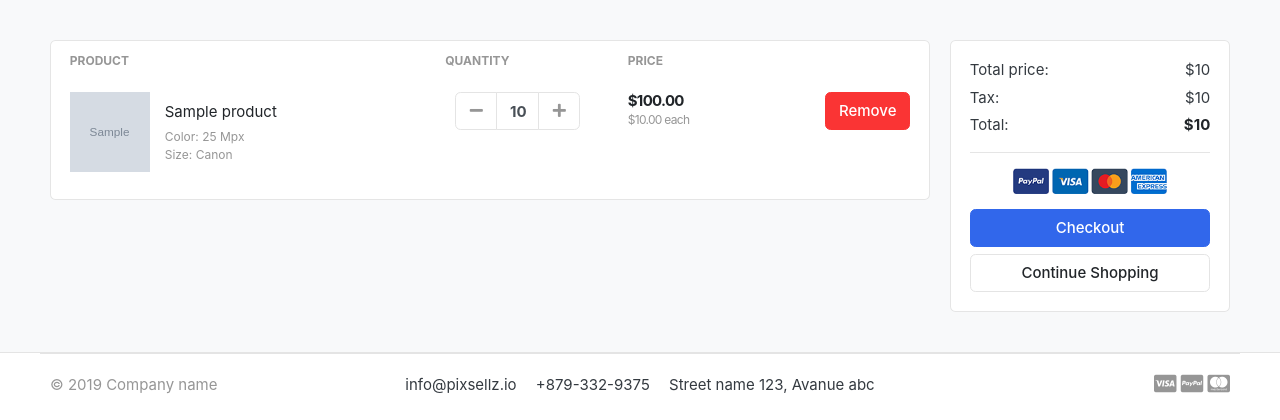
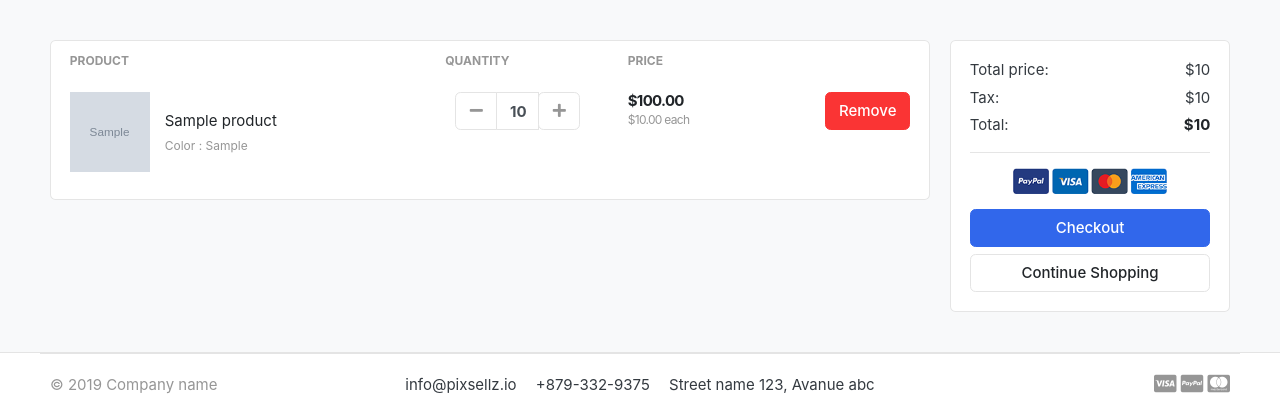
Before and after one commit to Shravyavenishetty/Django-Ecommerce-Project, a Django app: template templates/store/cart.html in a window 1280 px wide. Shown: the part 118-538 px from the top of the page. Run offline with Django 3.2, Linux system fonts and the light colour scheme; tables that the repository leaves empty hold one stand-in row (values such as "Sample post"); the template is opened without the code that fills it: values that come from a table or form of the project are taken from there, most other values are stand-ins (such as "Sample title", 1, 10 or a date in 2020); grey boxes marked "Sample" are stand-in pictures; parts of the project's set-up code (start-up, migrations or seed data) failed here and were passed over; some libraries are stand-ins or nearby versions; some web fonts are replaced.

Commit message:
added the url for rendering

```diff
--- a/templates/store/cart.html
+++ b/templates/store/cart.html
@@ -39,7 +39,12 @@
 			<div class="aside"><img src="{{cart_item.product.images.url}}" class="img-sm"></div>
 			<figcaption class="info">
 				<a href="{{ cart_item.product.get_url }}" class="title text-dark">{{cart_item.product.product_name}}</a>
-				<p class="text-muted small">Color: 25 Mpx <br> Size: Canon</p>
+				<p class="text-muted small">
+					{% if cart_item.variations.all %}
+					  {% for item in cart_item.variations.all %}
+					    {{item.variation_category | capfirst }} : {{item.variation_value |capfirst}} <br>
+                       {% endfor %}
+					{% endif %}
 			</figcaption>
 		</figure>
 	</td>
@@ -48,11 +53,17 @@
 					<div class="col">
 						<div class="input-group input-spinner">
 							<div class="input-group-prepend">
-							<a href="{% url 'remove_cart' cart_item.product.id %}" class="btn btn-light" type="button" id="button-plus"> <i class="fa fa-minus"></i> </a>
+							<a href="{% url 'remove_cart' cart_item.product.id cart_item.id %}" class="btn btn-light" type="button" id="button-plus"> <i class="fa fa-minus"></i> </a>
 							</div>
 							<input type="text" class="form-control"  value="{{cart_item.quantity}}" >
 							<div class="input-group-append">
-							<a href="{% url 'add_cart' cart_item.product.id %}" class="btn btn-light" type="button" id="button-minus"> <i class="fa fa-plus"></i> </a>
+								<form action="{% url 'add_cart' cart_item.product.id %}" method="POST">
+								    {% csrf_token %}
+								    {% for item in cart_item.variations.all %}
+								      <input type="hidden" name="{{item.variation_category | lower}}" value="{{item.variation_value|capfirst}}">
+								    {% endfor %}
+									<button class="btn btn-light" type="submit" id="button-minus"> <i class="fa fa-plus"></i> </button>
+								</form>
 							</div>
 						</div> <!-- input-group.// -->
 					</div> <!-- col.// -->
@@ -64,7 +75,7 @@
 		</div> <!-- price-wrap .// -->
 	</td>
 	<td class="text-right">
-	<a href="{% url 'remove_cart_item' cart_item.product.id %}" class="btn btn-danger"> Remove</a>
+	<a href="{% url 'remove_cart_item' cart_item.product.id cart_item.id %}" onclick="return confirm('Are you sure you want to delete this item')" class="btn btn-danger"> Remove</a>
 	</td>
 </tr>
 {% endfor %}
```
